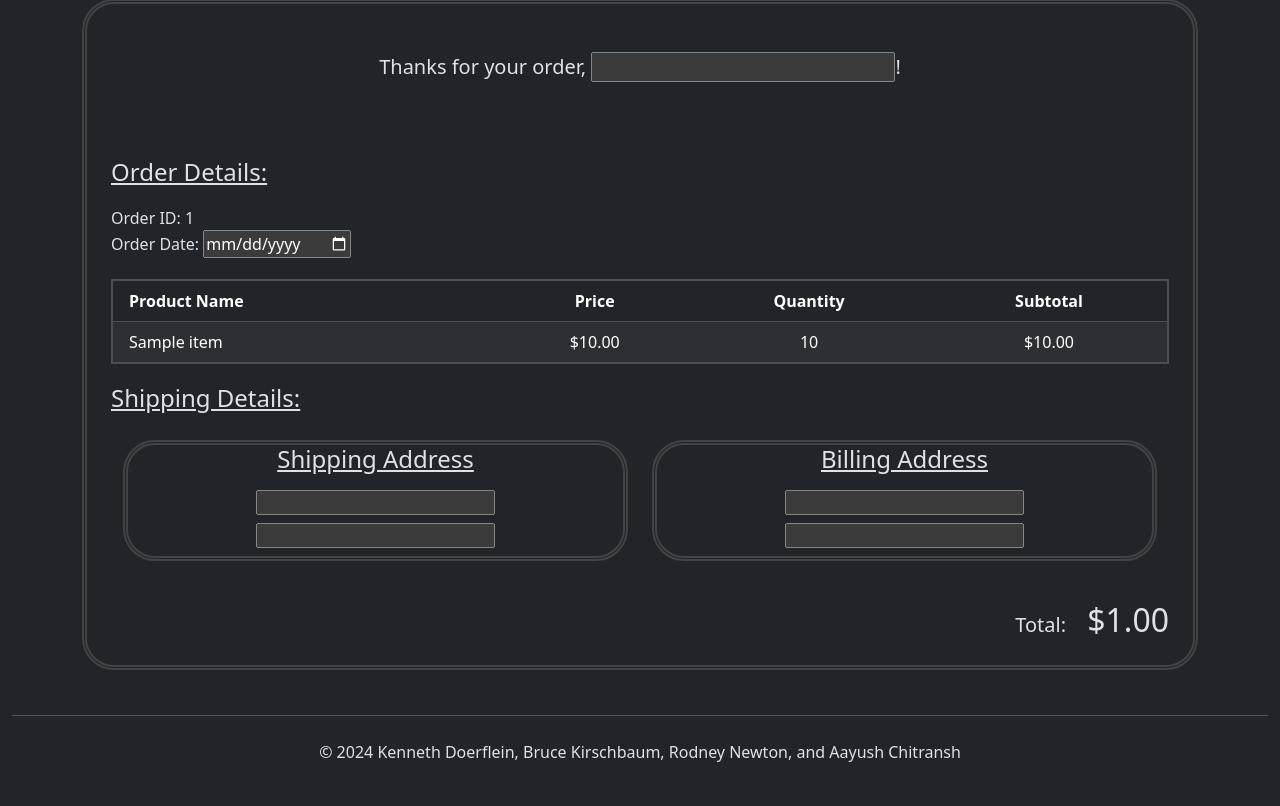
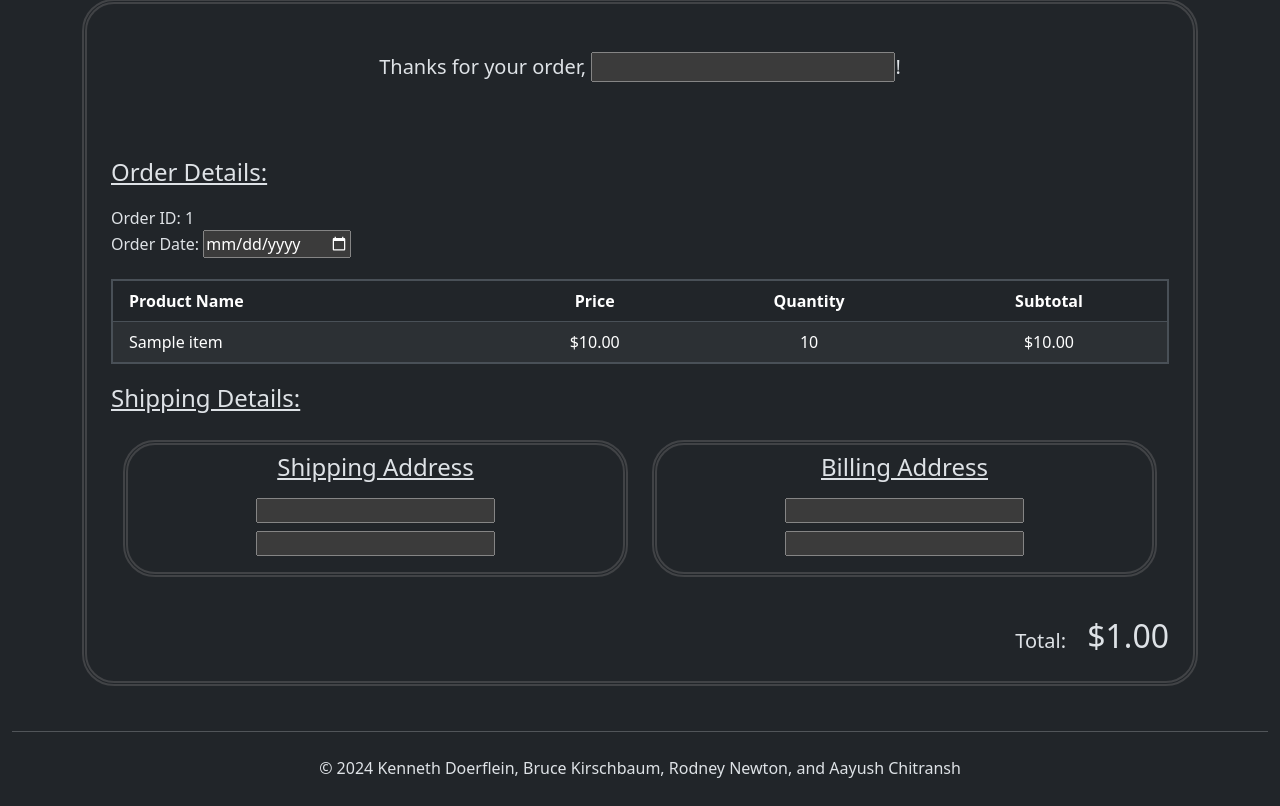
Before and after one commit to KennethDoerflein/JohnsonsSportingGoods, a Django app: template JSG/templates/orderConfirmation.html in a window 1280 px wide. Shown: the part 197-1003 px from the top of the page. Before the commit the page ends 959 px from the top, so only its background shows below. Run offline with Django 5.2, Linux system fonts and the light colour scheme; data comes from the database, SQL or seed files in the repository; the template is opened without the code that fills it: most values are stand-ins (such as "Sample title", 1, 10 or a date in 2020); form fields are guessed from the names that the template uses.

Commit message:
add padding to containers

```diff
--- a/JSG/templates/orderConfirmation.html
+++ b/JSG/templates/orderConfirmation.html
@@ -53,12 +53,12 @@
             <p class="fs-4"><u>Shipping Details:</u></p>
 
             <div class="row mt-4 container text-center mx-auto">
-              <div class="col container shippingContainer">
+              <div class="col container shippingContainer py-2">
                 <h4 class="mb-3">Shipping Address</h4>
                 <h6>{{ order_form.recipient }}</h6>
                 <h6>{{ order_form.shippingAddr }}</h6>
               </div>
-              <div class="ms-4 col container shippingContainer">
+              <div class="ms-4 col container shippingContainer py-2">
                 <h4 class="mb-3">Billing Address</h4>
                 <h6>{{ order_form.billingName }}</h6>
                 <h6>{{ order_form.billingAddr }}</h6>
```
